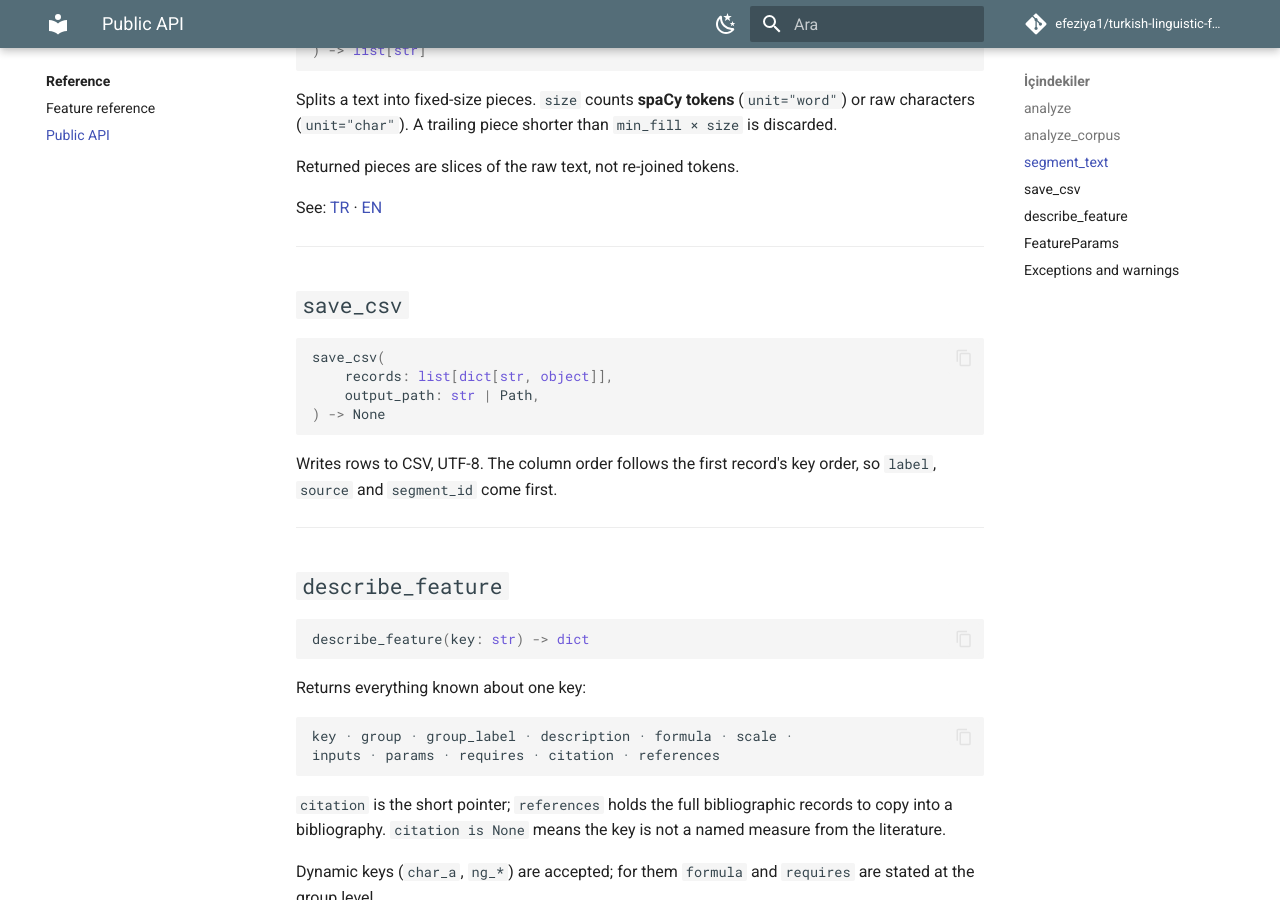
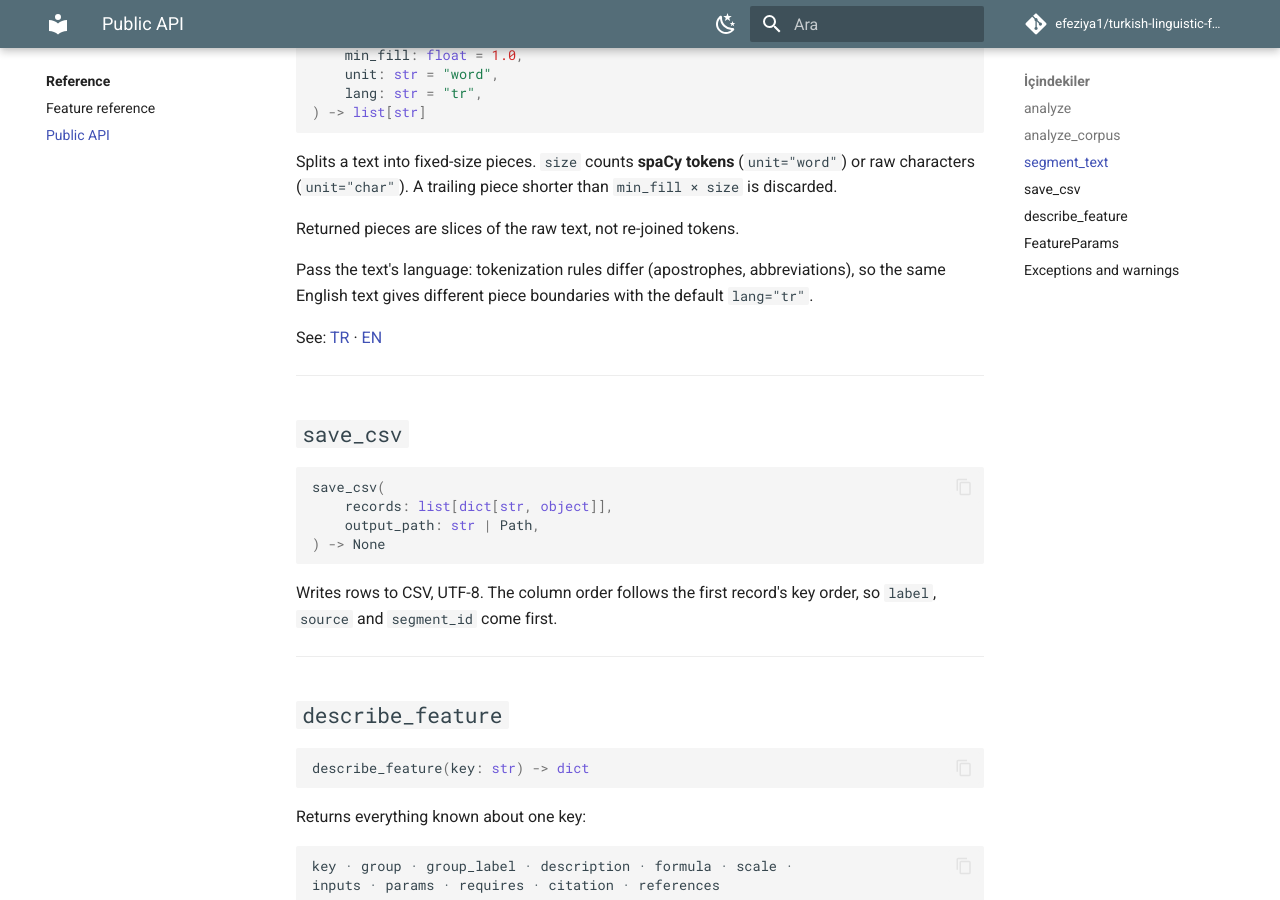
Before and after one commit to efeziya1/turkish-linguistic-features, an MkDocs documentation site: the page built from docs/reference/api.md, in a window 1280 px wide and 900 px high, scrolled down 2246 px. Built offline with MkDocs 1.6.1 and Material for MkDocs 9.7.7, drawn with Linux system fonts in a browser that asks for light colours; comment, search, counter and statistics services are not loaded; some of the changed text lies outside the part shown.

Commit message:
docs: varsayılan dilin tr olduğunu ve segment_text'e dil verilmesi gerektiğini yaz
- API sayfası ve iki öğretici: lang verilmezse "tr"; İngilizce metin için
  lang="en" şart.
- segment_text (API, TR/EN segmentleme): lang metnin diliyle aynı olmalı;
  kesme işareti ve kısaltmalar farklı tokenlandığı için aynı İngilizce metin
  lang="tr" ile 9, lang="en" ile 10 parçaya bölünüyor (ölçüldü).
- README'deki segment_text örneğine lang eklendi.

````diff
--- a/docs/reference/api.md
+++ b/docs/reference/api.md
@@ -2,6 +2,9 @@
 
 Ten names. Everything else in the package is private and may change
 without notice.
+
+Every function that takes `lang` defaults to `"tr"`. For English text,
+pass `lang="en"` explicitly.
 
 ```python
 import turkish_linguistic_features as tlf
@@ -38,7 +41,7 @@ Extracts every feature from one text. Returns a flat `dict`; values are
 | Parameter | Meaning |
 |---|---|
 | `text` | The text to analyse |
-| `lang` | `"tr"` or `"en"`. Anything else raises `ValueError`. Changes the feature set (208 vs 182) |
+| `lang` | `"tr"` (default) or `"en"`. Anything else raises `ValueError`. Changes the feature set (208 vs 182) |
 | `model` | spaCy model name. Defaults: `tr_core_news_md`, `en_core_web_sm` |
 | `groups` | Restrict to these groups; `None` means all |
 | `params` | Thresholds and window sizes. **`None` selects language-calibrated values** |
@@ -103,6 +106,10 @@ Splits a text into fixed-size pieces. `size` counts **spaCy tokens**
 than `min_fill × size` is discarded.
 
 Returned pieces are slices of the raw text, not re-joined tokens.
+
+Pass the text's language: tokenization rules differ (apostrophes,
+abbreviations), so the same English text gives different piece boundaries
+with the default `lang="tr"`.
 
 See: [TR](../tr/nasil/segmentleme.md) · [EN](../en/how-to/segmenting.md)
 
````
Also changed, not shown: README.md (+1 -1 lines), docs/en/getting-started.md (+3 -0 lines), docs/en/how-to/segmenting.md (+4 -0 lines), docs/tr/baslangic.md (+3 -0 lines), docs/tr/nasil/segmentleme.md (+4 -0 lines).
